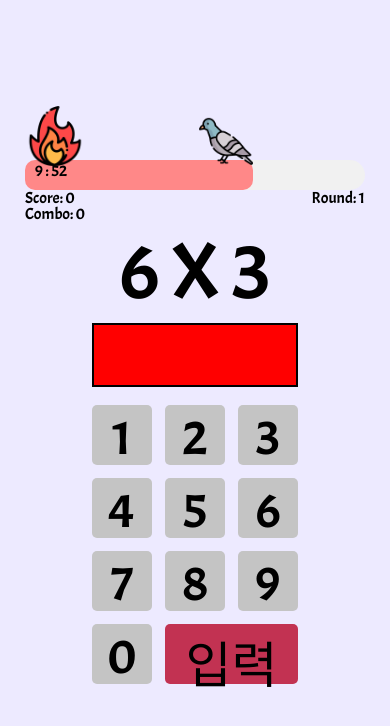
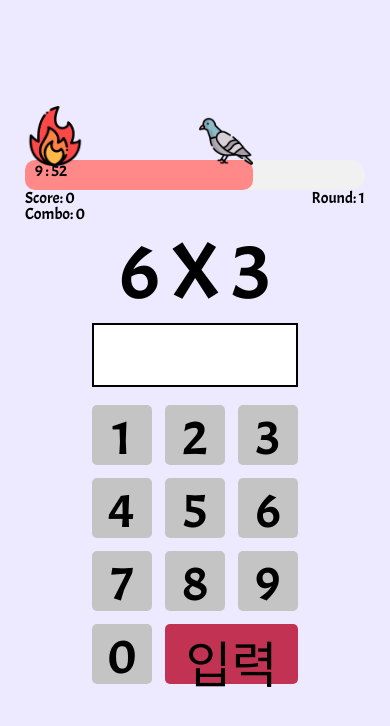
Before and after one commit to WannaReact/gugu-survive, a React app: page /play in a window 390 px wide. Shown: the top 726 px of the page. Built offline with nearby package versions, Linux system fonts and the light colour scheme; a web font is replaced by a local one.

Commit message:
:lipstick: 모바일 화면의 입력창 색깔 변경

```diff
--- a/src/pages/Game.jsx
+++ b/src/pages/Game.jsx
@@ -2,6 +2,7 @@ import React, { useState, useCallback, useRef, useEffect } from 'react';
 import styled from 'styled-components';
 import GameTimer from '../components/game/GameTimer';
 import GameKeyPad from '../components/game/GameKeyPad';
+import COLOR from '../constants/color';
 
 const Main = styled.main`
   display: flex;
@@ -22,7 +23,7 @@ const Problem = styled.p`
 const Answer = styled.input`
   width: 206px;
   height: 64px;
-  border: 2px solid #000000;
+  border: 2px solid ${COLOR.BLACK};
   margin-bottom: 18px;
   font-size: 40px;
   text-align: center;
@@ -31,7 +32,7 @@ const Answer = styled.input`
     appearance: none;
   }
   &:disabled {
-    background-color: red;
+    background-color: ${COLOR.WHITE};
   }
 `;
 
```
